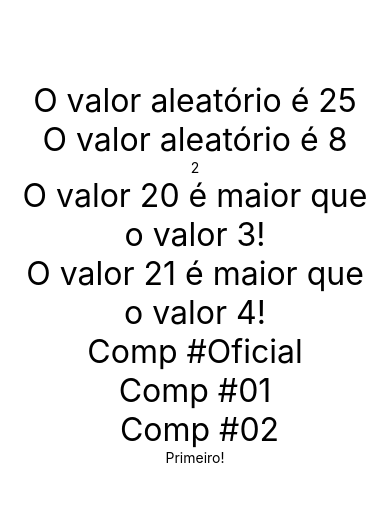
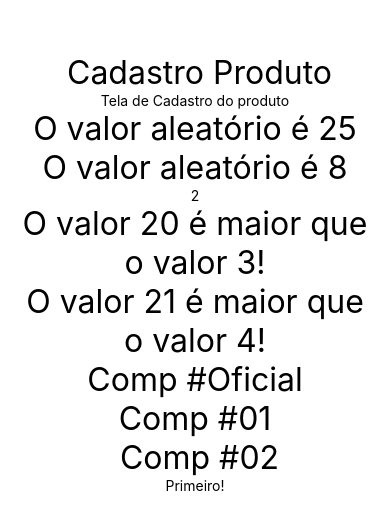
Before and after one commit to IanCaminhas/EstudoReactNative, a React Native app: screen / in a window 390 px wide. Shown: the part 149-678 px from the top of the page. Built offline with nearby package versions, Linux system fonts and the light colour scheme.

Commit message:
React Fragment

```diff
--- a/src/App.js
+++ b/src/App.js
@@ -4,9 +4,12 @@ import Aleatorio from './components/Aleatorio'
 import Primeiro from './components/Primeiro'
 import MinMax from './components/MixMax'
 import CompPadrao, { Comp1, Comp2 } from './components/Multi'
+import Titulo from './components/Titulo'
+
 
 export default ()=> (
     <View style={style.App}>
+        <Titulo principal="Cadastro Produto" secundario="Tela de Cadastro do produto" />
         <Aleatorio min={1} max={60} />
         <Aleatorio min={1} max={60} />
         <Text>{ 1 + 1 }</Text>
--- /dev/null
+++ b/src/components/Titulo.js
@@ -0,0 +1,10 @@
+import React from 'react'
+import {View, Text} from 'react-native'
+import Estilo from './estilo'
+
+export default props => (
+        <>
+            <Text style={Estilo.fontG}> {props.principal}</Text>
+            <Text>{props.secundario}</Text>
+        </>
+)
```
